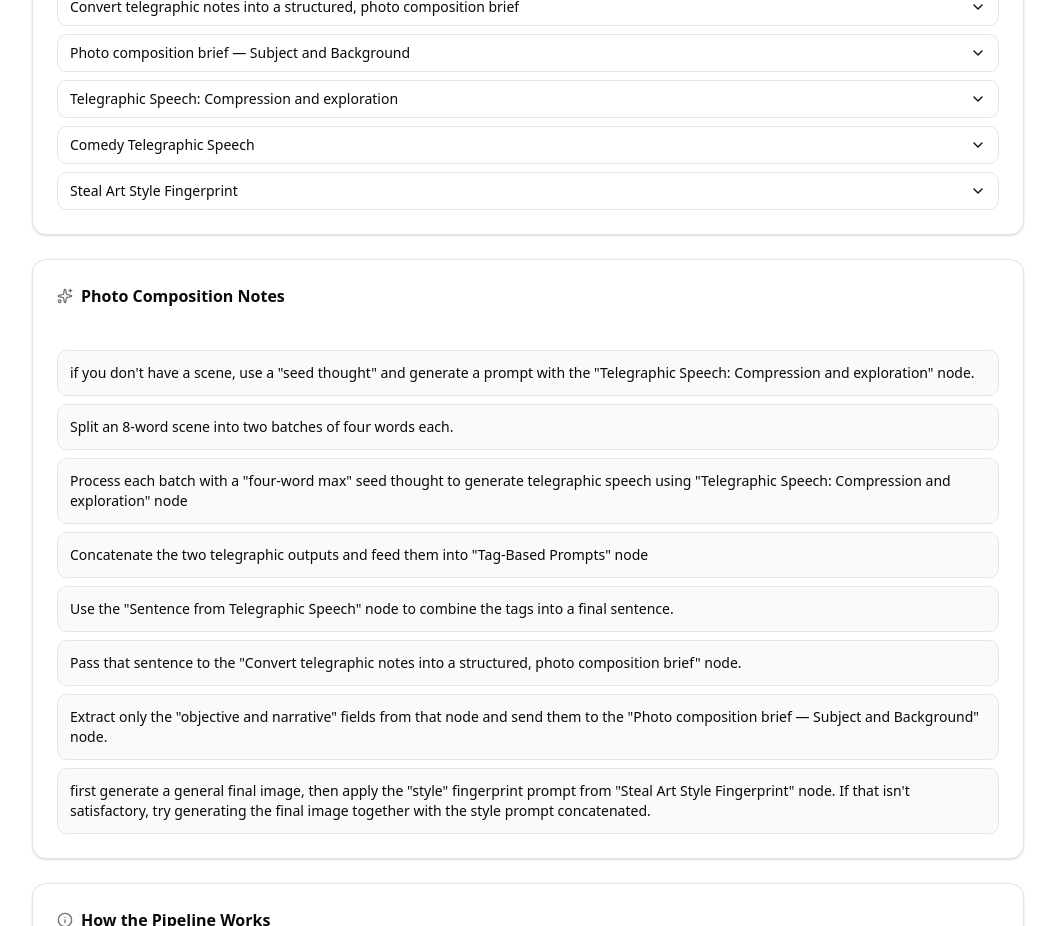
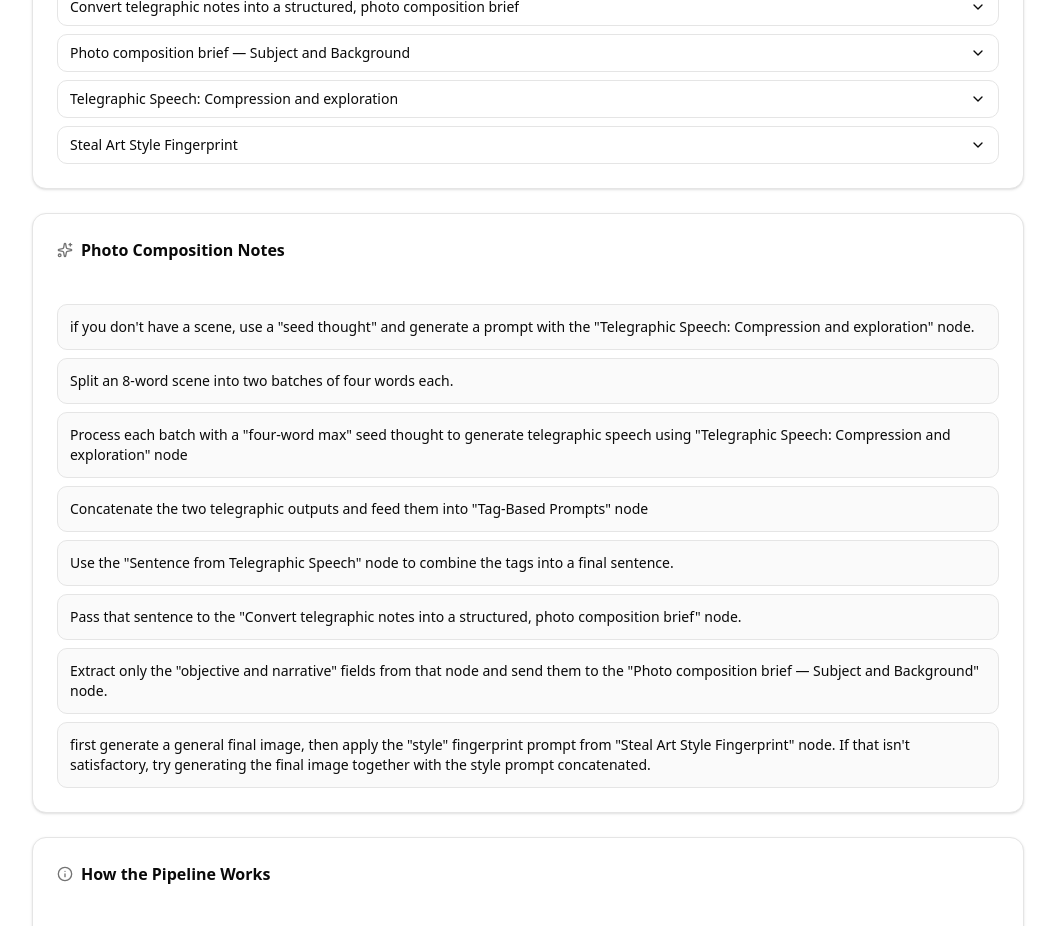
Before and after one commit to zazikant/ax-translator, a Next.js app: page / in a window 1280 px wide. Shown: the part 1460-2386 px from the top of the page, without its empty margins (112-1167 px from the left). Built offline with nearby package versions, Linux system fonts and the light colour scheme.

Commit message:
feat: remove Comedy Telegraphic Speech example

```diff
--- a/src/app/page.tsx
+++ b/src/app/page.tsx
@@ -311,13 +311,6 @@ CO₂ emissions soaring; fossil fuels dominate; oceans acidify.
 Deforestation accelerates; biodiversity collapses; sea levels climb.
 Urgent action required: slash emissions, shift to renewables, reforest, enforce climate policies.
 Future of humanity hangs in the balance.`,
-    answer: null,
-  },
-  {
-    title: 'Comedy Telegraphic Speech',
-    prompt: `Write a comedy telegraphic speech about::
-Man going to restaurant
-Man: starving. Enters restaurant. Waiter: menu. Man: eyes menu, brain: "food?" Orders steak, medium‑rare. Waiter: "how you want it?" Man: "like my ex—well done." Plate arrives. Man: "is this a joke?" Fork: "no, it's me." Soup: "I'm too hot for this." Bill arrives. Man: "pay with jokes?" Cashier: "only laughs accepted." Man leaves, satisfied, stomach full, ego slightly bruised.`,
     answer: null,
   },
   {
```
